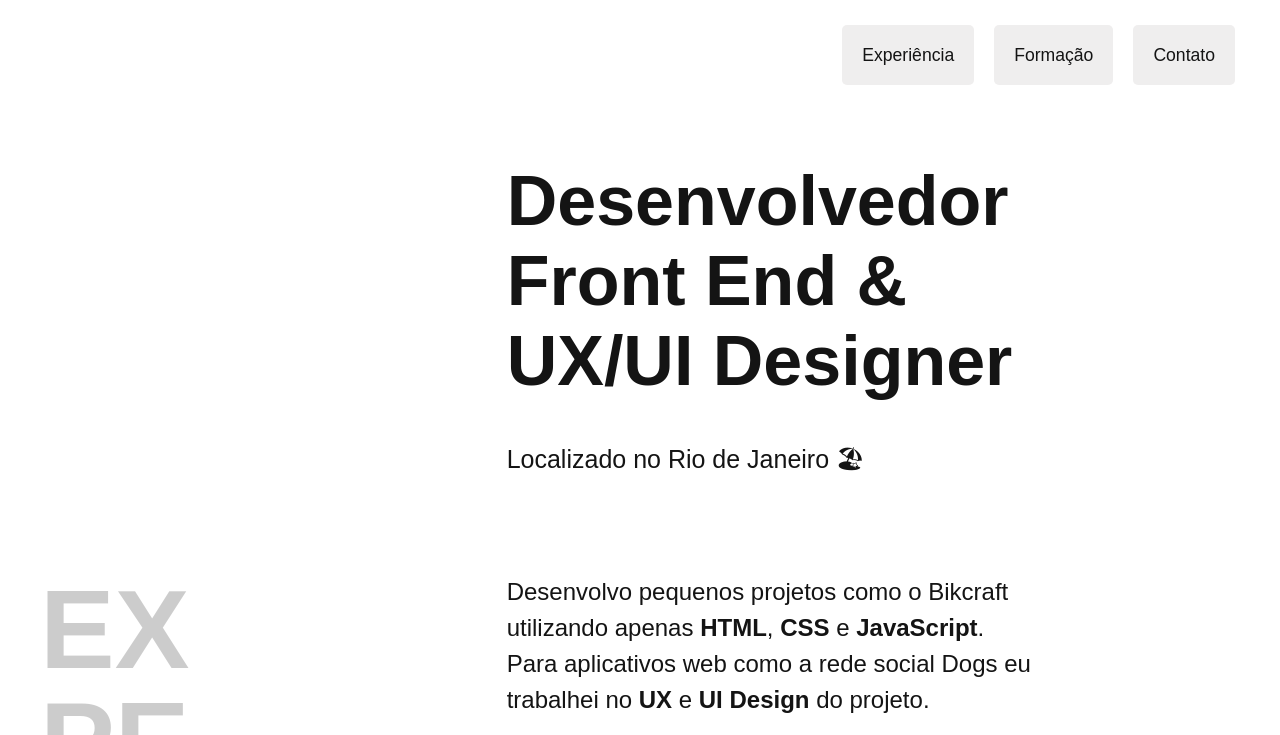
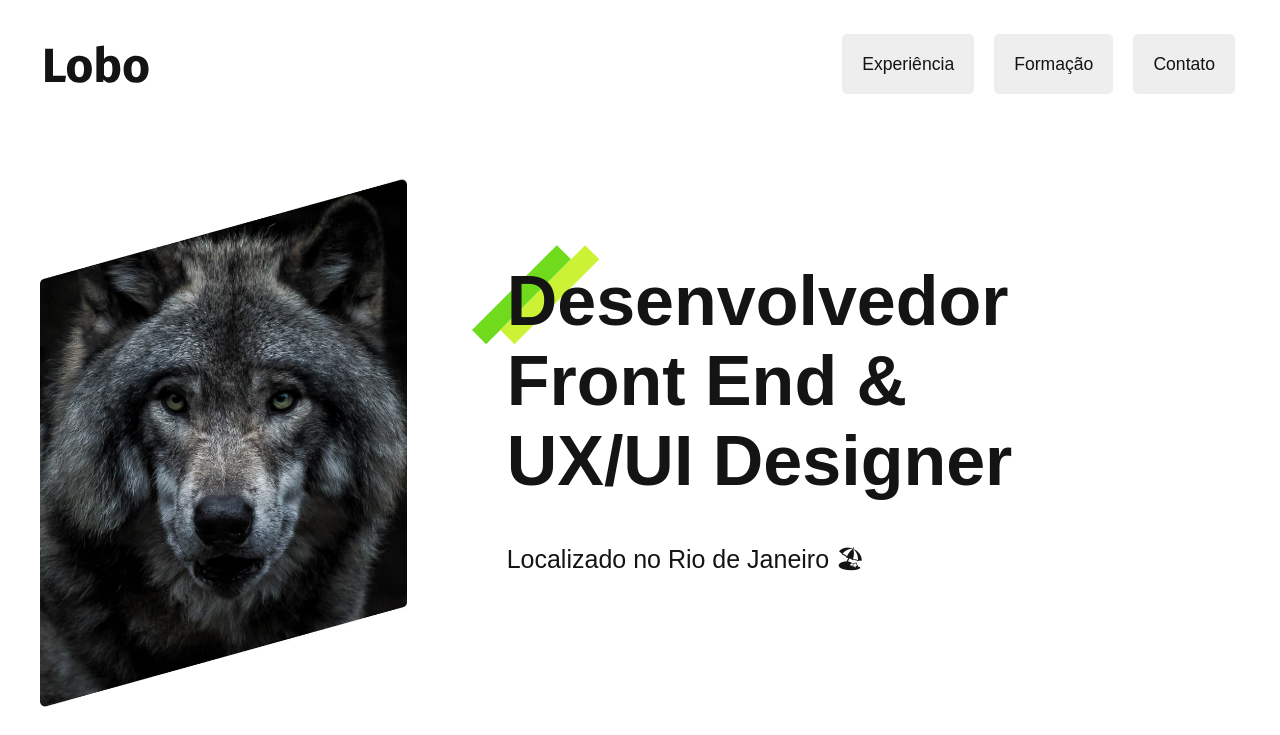
Before and after one commit to RobsonSampaioZ/RobsonSampaioZ.github.io, a plain HTML site: page index.html in a window 1280 px wide. Shown: the top 735 px of the page. Drawn offline with Linux system fonts and the light colour scheme.

Commit message:
img/favicon

```diff
--- a/index.html
+++ b/index.html
@@ -7,11 +7,12 @@
     <meta name="viewport" content="width=device-width, initial-scale=1.0">
     <title>Portifolio</title>
     <link rel="stylesheet" href="./css/style.min.css">
+    <link rel="shortcut icon" href="./img/4081683.png" type="image/x-icon">
 </head>
 
 <body>
     <header class="header">
-        <img src="/ProjetoOrigamid/img/marca.svg" alt="">
+        <img src="./img/marca.svg" alt="">
         <nav>
             <ul class="header-menu">
                 <li><a href="#">Experiência</a></li>
@@ -22,9 +23,9 @@
     </header>
 
     <main class="introducao">
-        <img src="/ProjetoOrigamid/img/perfil.jpg" alt="">
+        <img src="./img/perfil.jpg" alt="">
         <div>
-            <img class="detalhe" src="/ProjetoOrigamid/img/detalhe.svg" alt="">
+            <img class="detalhe" src="./img/detalhe.svg" alt="">
             <h1>Desenvolvedor <br>Front End & <br>UX/UI Designer</h1>
             <p>Localizado no Rio de Janeiro 🏖</p>
         </div>
@@ -33,8 +34,11 @@
     <section class="section1">
         <h2 class="subtitulo">EXPERIÊNCIA</h2>
         <div class="section1-menu">
-            <p>Desenvolvo pequenos projetos como o Bikcraft <br> utilizando apenas <span class="negrito">HTML</span>, <span class="negrito">CSS</span> e <span class="negrito">JavaScript</span>. <br> Para
-                aplicativos web como a rede social Dogs eu <br> trabalhei no <span class="negrito">UX</span> e <span class="negrito">UI Design</span> do projeto.</p>
+            <p>Desenvolvo pequenos projetos como o Bikcraft <br> utilizando apenas <span class="negrito">HTML</span>,
+                <span class="negrito">CSS</span> e <span class="negrito">JavaScript</span>. <br> Para
+                aplicativos web como a rede social Dogs eu <br> trabalhei no <span class="negrito">UX</span> e <span
+                    class="negrito">UI Design</span> do projeto.
+            </p>
 
             <div class="section-grid1">
                 <span class="detalhe1">2045</span>
@@ -92,7 +96,10 @@
         <div class="section2">
             <h2 class="subtitulo2">FORMAÇÃO</h2>
             <div>
-                <p class="paragrafo">Minha mais recente experiência acadêmica foi o <br>  <span class="corBranca">mestrado</span> 🎓 que fiz no exteriorem <span class="corBranca">UX Design</span>.<br> Além disso me mantenho sempre atualizado com <br> cursos intensivos online.</p>
+                <p class="paragrafo">Minha mais recente experiência acadêmica foi o <br> <span
+                        class="corBranca">mestrado</span> 🎓 que fiz no exteriorem <span class="corBranca">UX
+                        Design</span>.<br> Além disso me mantenho sempre atualizado com <br> cursos intensivos online.
+                </p>
 
                 <div class="section-flex">
                     <div class="faculdade">
@@ -117,7 +124,7 @@
                     </div>
                 </div>
                 <div class="cursos">
-                    <img class="icone" src="/ProjetoOrigamid/img/cursos.svg" alt="">
+                    <img class="icone" src="./img/cursos.svg" alt="">
                     <span>CURSOS INTENSIVOS</span>
                     <div class="cursos-grid">
                         <p>UX Design & UI Design</p>
@@ -128,7 +135,7 @@
                 </div>
 
                 <div class="cursos">
-                    <img class="icone" src="/ProjetoOrigamid/img/cursos.svg" alt="">
+                    <img class="icone" src="./img/cursos.svg" alt="">
                     <span>IDIOMAS</span>
                     <div class="cursos-grid1">
                         <p>inglês <span>/ Fluente</span></p>
@@ -140,7 +147,7 @@
     </section>
 
     <footer class="background-footer">
-        <img class="detalhe4" src="/ProjetoOrigamid/img/detalhe.svg" alt="">
+        <img class="detalhe4" src="./img/detalhe.svg" alt="">
         <div class="footer">
             <p>Estou disponível para novos projetos no momento. Entre em contato comigo e marcamos uma conversa 👋
             </p>
```
Also changed, not shown: img/4081683.png (added).
